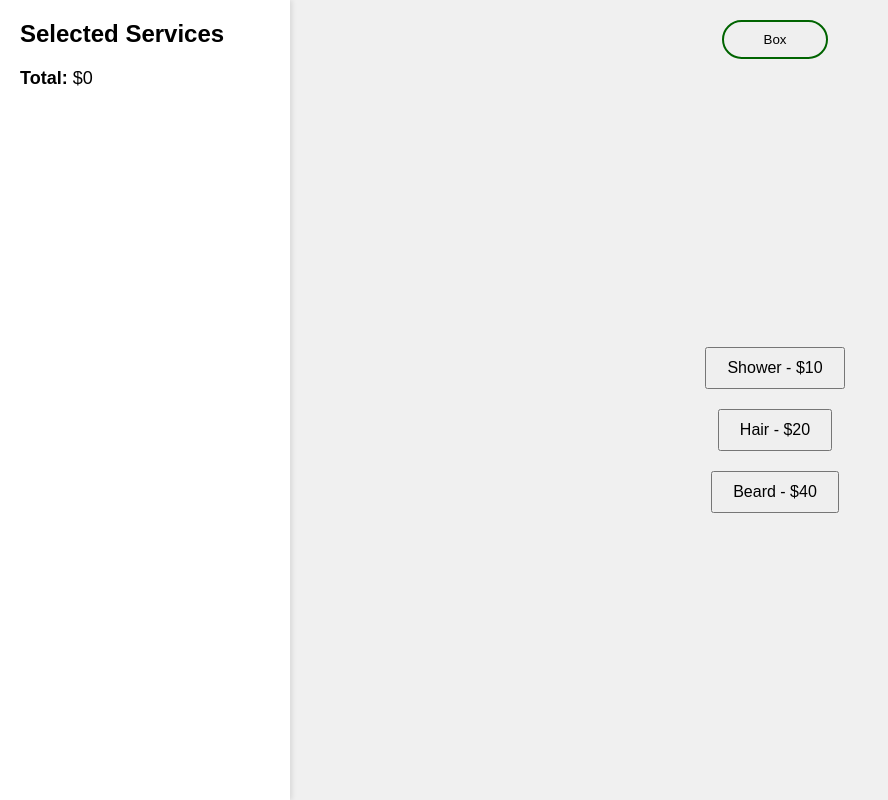
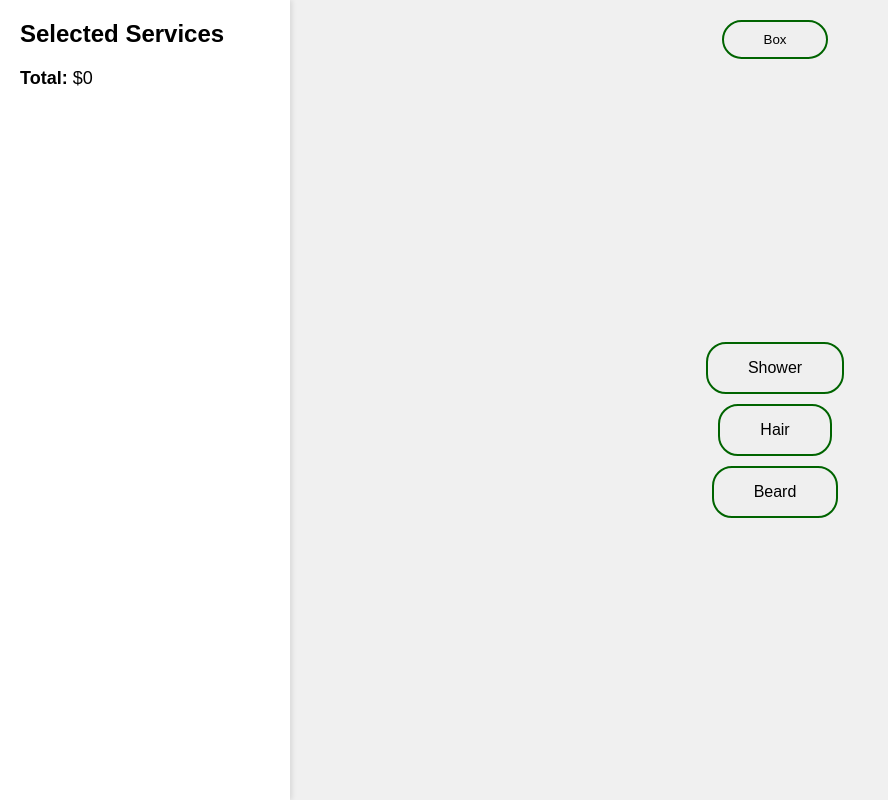
Before and after one commit to halbykevin/Barbershop, a PHP site: page / in a window 1280 px wide. Shown: the whole page, without its empty margins (0-888 px from the left). Run offline with PHP 8.4, Linux system fonts and the light colour scheme.

Commit message:
styling on index

```diff
--- a/index.html
+++ b/index.html
@@ -19,9 +19,9 @@
         <a href="box.html"><button class="box-btn">Box</button></a>
       </div>
       <div class="buttons">
-        <button onclick="addToSidebar('Shower', 10)">Shower - $10</button>
-        <button onclick="addToSidebar('Hair', 20)">Hair - $20</button>
-        <button onclick="addToSidebar('Beard', 40)">Beard - $40</button>
+        <button onclick="addToSidebar('Shower', 10)">Shower</button>
+        <button onclick="addToSidebar('Hair', 20)">Hair</button>
+        <button onclick="addToSidebar('Beard', 40)">Beard</button>
       </div>
     </div>
     <script src="script.js"></script>
--- a/styles.css
+++ b/styles.css
@@ -36,7 +36,7 @@ body {
   padding: 10px;
   background-color: #f9f9f9;
   border-radius: 50px;
-  border: 2px solid blue;
+  border: 2px solid darkgreen;
   margin-bottom: 10px;
 }
 
@@ -76,10 +76,15 @@ body {
   align-items: center;
   flex-grow: 1;
 }
+.buttons button:hover {
+  background-color: rgb(139, 138, 138);
+}
 
 .buttons button {
-  margin: 10px;
-  padding: 10px 20px;
+  border: 2px solid darkgreen;
+  border-radius: 20px;
+  margin: 5px;
+  padding: 15px 40px;
   font-size: 16px;
   cursor: pointer;
 }
```
